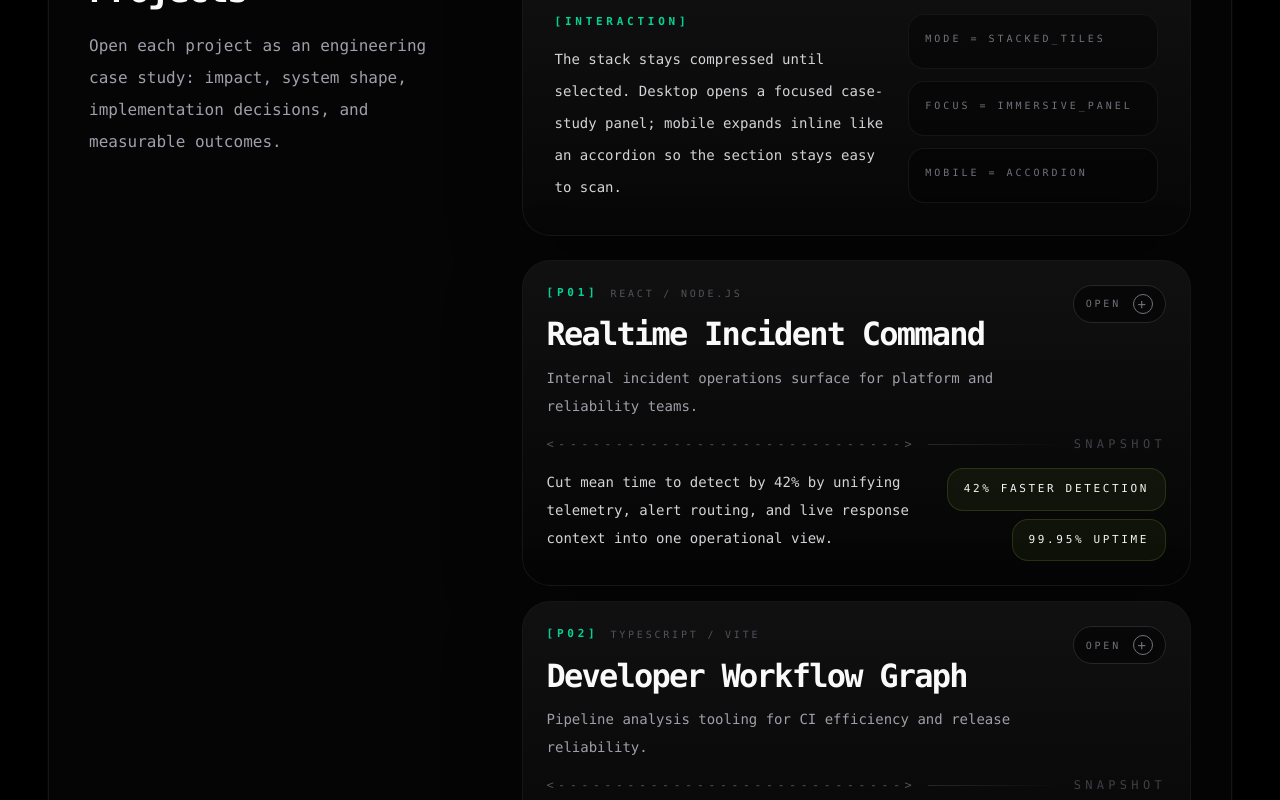
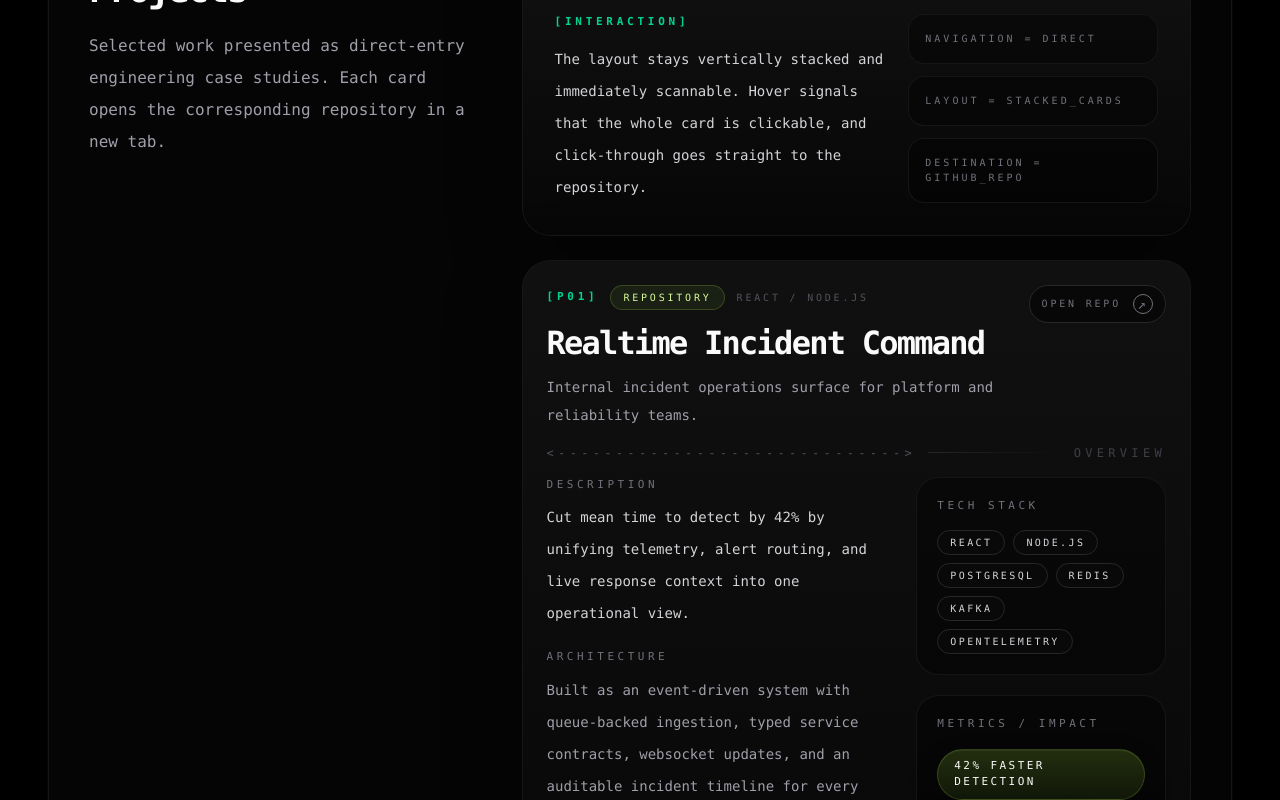
Before and after one commit to Rishi-Mishima/RIsha_sde_portfolio, a React (Vite) app: page / in a window 1280 px wide. Shown: the part 3620-4420 px from the top of the page. Built offline with nearby package versions, Linux system fonts and the light colour scheme.

Commit message:
refactor: Projects - redesign the projects section, remove the click-open panel design, redirect to github when clicking

```diff
--- a/src/data/portfolio.js
+++ b/src/data/portfolio.js
@@ -75,6 +75,7 @@ export const projects = [
   {
     name: 'Realtime Incident Command',
     label: '[p01]',
+    repoUrl: 'https://github.com/Rishi-Mishima/realtime-incident-command',
     tagline: 'Internal incident operations surface for platform and reliability teams.',
     impact:
       'Cut mean time to detect by 42% by unifying telemetry, alert routing, and live response context into one operational view.',
@@ -91,6 +92,7 @@ export const projects = [
   {
     name: 'Developer Workflow Graph',
     label: '[p02]',
+    repoUrl: 'https://github.com/Rishi-Mishima/developer-workflow-graph',
     tagline: 'Pipeline analysis tooling for CI efficiency and release reliability.',
     impact:
       'Reduced CI waste and flaky deployment loops by exposing dependency bottlenecks, cache misses, and repeated failure paths across the delivery pipeline.',
@@ -107,6 +109,7 @@ export const projects = [
   {
     name: 'Pricing Intelligence Engine',
     label: '[p03]',
+    repoUrl: 'https://github.com/Rishi-Mishima/pricing-intelligence-engine',
     tagline: 'Decision support platform combining market signals with internal experiments.',
     impact:
       'Improved pricing confidence for product leadership by combining external benchmarks, demand trends, and experiment output into a consistent review workflow.',
--- a/src/index.css
+++ b/src/index.css
@@ -431,21 +431,30 @@ select {
     @apply relative space-y-4;
   }
 
-  .project-tile {
-    @apply relative;
+  .project-card-link {
+    @apply block rounded-[1.75rem];
     transform: translateY(calc(var(--tile-order, 0) * -1px));
   }
 
-  .project-tile__trigger {
-    @apply block w-full text-left;
+  .project-card-link:focus-visible {
+    outline: none;
   }
 
-  .project-tile__surface {
-    @apply relative overflow-hidden rounded-[1.75rem] border border-zinc-900/90 bg-[linear-gradient(180deg,rgba(17,17,17,0.96),rgba(5,5,5,0.94))] px-5 py-5 shadow-[0_22px_80px_rgba(0,0,0,0.28)] transition duration-500 sm:px-6 sm:py-6;
-    transition-property: transform, border-color, box-shadow, background, filter;
+  .project-card-link:focus-visible .project-card {
+    border-color: rgba(163, 230, 53, 0.32);
+    box-shadow:
+      0 0 0 1px rgba(163, 230, 53, 0.14),
+      0 28px 90px rgba(0, 0, 0, 0.4),
+      0 0 40px rgba(163, 230, 53, 0.1);
   }
 
-  .project-tile__surface::before {
+  .project-card {
+    @apply relative overflow-hidden rounded-[1.75rem] border border-zinc-900/90 bg-[linear-gradient(180deg,rgba(17,17,17,0.96),rgba(5,5,5,0.94))] px-5 py-5 shadow-[0_22px_80px_rgba(0,0,0,0.28)] transition duration-500 sm:px-6 sm:py-6;
+    cursor: pointer;
+    transition-property: transform, border-color, box-shadow, background;
+  }
+
+  .project-card::before {
     content: "";
     @apply absolute inset-0 opacity-0 transition duration-500;
     background:
@@ -453,9 +462,9 @@ select {
       linear-gradient(135deg, rgba(163, 230, 53, 0.05), transparent 48%);
   }
 
-  .project-tile__surface:hover,
-  .project-tile.is-active .project-tile__surface {
-    transform: translateY(-4px);
+  .project-card-link:hover .project-card,
+  .project-card-link:focus-visible .project-card {
+    transform: translateY(-4px) scale(1.01);
     border-color: rgba(163, 230, 53, 0.22);
     box-shadow:
       0 0 0 1px rgba(163, 230, 53, 0.08),
@@ -463,20 +472,21 @@ select {
       0 0 36px rgba(163, 230, 53, 0.08);
   }
 
-  .project-tile__surface:hover::before,
-  .project-tile.is-active .project-tile__surface::before {
+  .project-card-link:hover .project-card::before,
+  .project-card-link:focus-visible .project-card::before {
     @apply opacity-100;
   }
 
-  .project-tile__indicator {
+  .project-card__cta {
     @apply inline-flex shrink-0 items-center gap-3 rounded-full border border-zinc-800 bg-black/50 px-3 py-2 text-[10px] uppercase tracking-[0.28em] text-zinc-500 transition duration-300;
   }
 
-  .project-tile__indicator.is-active {
+  .project-card-link:hover .project-card__cta,
+  .project-card-link:focus-visible .project-card__cta {
     @apply border-lime-300/30 bg-lime-300/8 text-lime-200;
   }
 
-  .project-tile__indicator-mark {
+  .project-card__cta-mark {
     @apply inline-flex h-5 w-5 items-center justify-center rounded-full border border-current text-sm;
   }
 
@@ -493,82 +503,7 @@ select {
   }
 
   .project-metric-chip {
-    @apply rounded-2xl border border-lime-300/14 bg-lime-300/5 px-4 py-3 text-[11px] uppercase tracking-[0.24em] text-zinc-100;
-  }
-
-  .project-mobile-detail {
-    display: grid;
-    grid-template-rows: 0fr;
-    opacity: 0;
-    transition:
-      grid-template-rows 380ms ease,
-      opacity 320ms ease;
-  }
-
-  .project-mobile-detail > div {
-    overflow: hidden;
-  }
-
-  .project-mobile-detail.is-open {
-    grid-template-rows: 1fr;
-    opacity: 1;
-  }
-
-  .project-focus-layer {
-    position: fixed;
-    inset: 0;
-    z-index: 60;
-    pointer-events: none;
-    opacity: 0;
-    transition: opacity 320ms ease;
-  }
-
-  .project-focus-layer.is-visible {
-    opacity: 1;
-    pointer-events: auto;
-  }
-
-  .project-focus-layer__backdrop {
-    position: absolute;
-    inset: 0;
-    border: 0;
-    background:
-      radial-gradient(circle at 50% 18%, rgba(163, 230, 53, 0.06), transparent 26%),
-      rgba(0, 0, 0, 0.68);
-    backdrop-filter: blur(14px);
-  }
-
-  .project-focus-shell {
-    position: relative;
-    display: flex;
-    min-height: 100vh;
-    align-items: center;
-    justify-content: center;
-    padding: 2rem;
-  }
-
-  .project-focus-panel {
-    width: min(72rem, calc(100vw - 4rem));
-    max-height: calc(100vh - 4rem);
-    overflow: auto;
-    transform: translateY(24px) scale(0.97);
-    opacity: 0;
-    transition:
-      transform 420ms cubic-bezier(0.2, 0.8, 0.2, 1),
-      opacity 320ms ease;
-    box-shadow:
-      0 0 0 1px rgba(163, 230, 53, 0.08),
-      0 40px 140px rgba(0, 0, 0, 0.6),
-      0 0 70px rgba(163, 230, 53, 0.08);
-  }
-
-  .project-focus-panel.is-visible {
-    transform: translateY(0) scale(1);
-    opacity: 1;
-  }
-
-  .project-close {
-    @apply inline-flex items-center rounded-full border border-zinc-800 bg-black/55 px-4 py-2 text-[10px] uppercase tracking-[0.3em] text-zinc-400 transition duration-300 hover:border-lime-300/30 hover:text-lime-200;
+    @apply inline-flex items-center rounded-full border border-lime-300/18 bg-[linear-gradient(180deg,rgba(163,230,53,0.18),rgba(163,230,53,0.08))] px-4 py-2 text-[11px] font-medium uppercase tracking-[0.22em] text-zinc-50 shadow-[inset_0_1px_0_rgba(255,255,255,0.06),0_12px_30px_rgba(0,0,0,0.18)];
   }
 }
 
@@ -632,12 +567,12 @@ body.theme-daylight .about-quote {
   @apply border-emerald-700/16 text-stone-800;
 }
 
-body.theme-daylight .project-tile__surface {
+body.theme-daylight .project-card {
   @apply border-stone-300/90 bg-[linear-gradient(180deg,rgba(255,255,255,0.96),rgba(244,244,245,0.92))];
 }
 
-body.theme-daylight .project-tile__surface:hover,
-body.theme-daylight .project-tile.is-active .project-tile__surface {
+body.theme-daylight .project-card-link:hover .project-card,
+body.theme-daylight .project-card-link:focus-visible .project-card {
   border-color: rgba(5, 150, 105, 0.22);
   box-shadow:
     0 0 0 1px rgba(5, 150, 105, 0.06),
@@ -645,19 +580,19 @@ body.theme-daylight .project-tile.is-active .project-tile__surface {
     0 0 34px rgba(5, 150, 105, 0.06);
 }
 
-body.theme-daylight .project-tile__surface::before {
+body.theme-daylight .project-card::before {
   background:
     radial-gradient(circle at 10% 18%, rgba(5, 150, 105, 0.08), transparent 30%),
     linear-gradient(135deg, rgba(5, 150, 105, 0.05), transparent 48%);
 }
 
-body.theme-daylight .project-tile__indicator {
+body.theme-daylight .project-card__cta {
   @apply border-stone-300 bg-white/70 text-stone-500;
 }
 
-body.theme-daylight .project-tile__indicator.is-active,
-body.theme-daylight .project-case-tag,
-body.theme-daylight .project-close {
+body.theme-daylight .project-card-link:hover .project-card__cta,
+body.theme-daylight .project-card-link:focus-visible .project-card__cta,
+body.theme-daylight .project-case-tag {
   color: #0f766e !important;
   border-color: rgba(15, 118, 110, 0.22) !important;
   background-color: rgba(15, 118, 110, 0.06) !important;
@@ -668,16 +603,14 @@ body.theme-daylight .project-badge {
   @apply border-stone-300/90 bg-white/78;
 }
 
-body.theme-daylight .project-focus-layer__backdrop {
+body.theme-daylight .project-metric-chip {
+  color: #166534 !important;
+  border-color: rgba(34, 197, 94, 0.16) !important;
   background:
-    radial-gradient(circle at 50% 18%, rgba(5, 150, 105, 0.08), transparent 26%),
-    rgba(245, 245, 244, 0.74);
-}
-
-body.theme-daylight .project-focus-panel {
+    linear-gradient(180deg, rgba(240, 253, 244, 0.98), rgba(220, 252, 231, 0.96)) !important;
   box-shadow:
-    0 0 0 1px rgba(5, 150, 105, 0.05),
-    0 40px 120px rgba(120, 113, 108, 0.22);
+    inset 0 1px 0 rgba(255, 255, 255, 0.74),
+    0 8px 18px rgba(34, 197, 94, 0.08) !important;
 }
 
 body.theme-daylight .section-shell::before {
@@ -713,11 +646,6 @@ body.theme-daylight .hero-status-block {
   .mouse-aura,
   .mouse-core {
     display: none;
-  }
-
-  .project-tile__surface:hover,
-  .project-tile.is-active .project-tile__surface {
-    transform: none;
   }
 }
 
--- a/src/sections/ProjectsSection.jsx
+++ b/src/sections/ProjectsSection.jsx
@@ -1,116 +1,16 @@
-import { useEffect, useState } from 'react'
 import AsciiDivider from '../components/AsciiDivider'
 import SectionHeading from '../components/SectionHeading'
 import TerminalWindow from '../components/TerminalWindow'
 
-function ProjectDetail({ project, compact = false }) {
+function ProjectsSection({ projects }) {
   return (
-    <div className={`grid gap-6 ${compact ? '' : 'lg:grid-cols-[1.15fr_0.85fr] lg:gap-8'}`}>
-      <div className="space-y-6">
-        <div className="space-y-4">
-          <div className="flex flex-wrap items-center gap-3">
-            <p className="section-kicker">{project.label}</p>
-            <span className="project-case-tag">case study</span>
-          </div>
-
-          <div className="space-y-3">
-            <h3 className="display-title text-3xl sm:text-[2.4rem]">{project.name}</h3>
-            <p className="max-w-2xl text-sm leading-8 text-zinc-300 sm:text-base">
-              {project.tagline}
-            </p>
-          </div>
-        </div>
-
-        <AsciiDivider dense label="overview" />
-
-        <div className="space-y-5 text-sm leading-8 text-zinc-300">
-          <div className="space-y-2">
-            <p className="text-[11px] uppercase tracking-[0.32em] text-zinc-500">Description</p>
-            <p>{project.impact}</p>
-          </div>
-
-          <div className="space-y-2">
-            <p className="text-[11px] uppercase tracking-[0.32em] text-zinc-500">Architecture</p>
-            <p className="text-zinc-400">{project.architecture}</p>
-          </div>
-        </div>
-      </div>
-
-      <div className="space-y-5">
-        <div className="project-detail-block">
-          <p className="mb-4 text-[11px] uppercase tracking-[0.32em] text-zinc-500">Stack</p>
-          <div className="flex flex-wrap gap-2">
-            {project.stack.map((item) => (
-              <span key={item} className="project-badge">
-                {item}
-              </span>
-            ))}
-          </div>
-        </div>
-
-        <div className="project-detail-block">
-          <p className="mb-4 text-[11px] uppercase tracking-[0.32em] text-zinc-500">
-            Key Contributions
-          </p>
-          <ul className="space-y-3 text-sm leading-7 text-zinc-300">
-            {project.highlights.map((highlight) => (
-              <li key={highlight} className="flex gap-3">
-                <span className="pt-1 text-lime-300/75">&gt;</span>
-                <span>{highlight}</span>
-              </li>
-            ))}
-          </ul>
-        </div>
-
-        <div className="project-detail-block">
-          <p className="mb-4 text-[11px] uppercase tracking-[0.32em] text-zinc-500">
-            Metrics / Impact
-          </p>
-          <div className="grid gap-2.5">
-            {project.metrics.map((metric) => (
-              <div key={metric} className="project-metric-chip">
-                {metric}
-              </div>
-            ))}
-          </div>
-        </div>
-      </div>
-    </div>
-  )
-}
-
-function ProjectsSection({ projects }) {
-  const [activeProjectIndex, setActiveProjectIndex] = useState(null)
-
-  useEffect(() => {
-    if (activeProjectIndex === null) {
-      return undefined
-    }
-
-    const handleKeyDown = (event) => {
-      if (event.key === 'Escape') {
-        setActiveProjectIndex(null)
-      }
-    }
-
-    window.addEventListener('keydown', handleKeyDown)
-
-    return () => {
-      window.removeEventListener('keydown', handleKeyDown)
-    }
-  }, [activeProjectIndex])
-
-  return (
-    <section
-      id="projects"
-      className={`section-shell project-showcase ${activeProjectIndex !== null ? 'is-focused' : ''}`}
-    >
+    <section id="projects" className="section-shell project-showcase">
       <div className="grid gap-10 lg:grid-cols-[0.72fr_1.28fr] lg:gap-14">
         <SectionHeading
           index={3}
           title="Projects"
-          subtitle="Open each project as an engineering case study: impact, system shape, implementation decisions, and measurable outcomes."
-          note="interactive index"
+          subtitle="Selected work presented as direct-entry engineering case studies. Each card opens the corresponding repository in a new tab."
+          note="github index"
         />
 
         <div className="space-y-6">
@@ -119,47 +19,42 @@ function ProjectsSection({ projects }) {
               <div className="space-y-3">
                 <p className="section-kicker">[interaction]</p>
                 <p className="text-sm leading-8 text-zinc-300">
-                  The stack stays compressed until selected. Desktop opens a focused case-study
-                  panel; mobile expands inline like an accordion so the section stays easy to scan.
+                  The layout stays vertically stacked and immediately scannable. Hover signals that
+                  the whole card is clickable, and click-through goes straight to the repository.
                 </p>
               </div>
 
               <div className="grid gap-3 text-[10px] uppercase tracking-[0.3em] text-zinc-500">
                 <div className="rounded-2xl border border-zinc-900/90 bg-black/35 px-4 py-4">
-                  mode = stacked_tiles
+                  navigation = direct
                 </div>
                 <div className="rounded-2xl border border-zinc-900/90 bg-black/35 px-4 py-4">
-                  focus = immersive_panel
+                  layout = stacked_cards
                 </div>
                 <div className="rounded-2xl border border-zinc-900/90 bg-black/35 px-4 py-4">
-                  mobile = accordion
+                  destination = github_repo
                 </div>
               </div>
             </div>
           </TerminalWindow>
 
           <div className="project-stack">
-            {projects.map((project, index) => {
-              const isActive = activeProjectIndex === index
-
-              return (
-                <article
+            {projects.map((project, index) => (
+              <a
                 key={project.name}
-                  className={`project-tile ${isActive ? 'is-active' : ''}`}
+                href={project.repoUrl}
+                target="_blank"
+                rel="noreferrer"
+                className="project-card-link"
+                aria-label={`Open ${project.name} GitHub repository`}
                 style={{ '--tile-order': index }}
               >
-                  <button
-                    type="button"
-                    className="project-tile__trigger"
-                    aria-expanded={isActive}
-                    aria-controls={`project-mobile-panel-${index}`}
-                    onClick={() => setActiveProjectIndex(isActive ? null : index)}
-                  >
-                    <div className="project-tile__surface">
+                <article className="project-card">
                   <div className="flex items-start justify-between gap-4">
                     <div className="space-y-3">
                       <div className="flex flex-wrap items-center gap-3">
                         <span className="section-kicker">{project.label}</span>
+                        <span className="project-case-tag">repository</span>
                         <span className="text-[10px] uppercase tracking-[0.28em] text-zinc-600">
                           {project.stack.slice(0, 2).join(' / ')}
                         </span>
@@ -175,20 +70,67 @@ function ProjectsSection({ projects }) {
                       </div>
                     </div>
 
-                        <span className={`project-tile__indicator ${isActive ? 'is-active' : ''}`}>
-                          <span>{isActive ? 'close' : 'open'}</span>
-                          <span className="project-tile__indicator-mark" aria-hidden="true">
-                            {isActive ? '−' : '+'}
+                    <span className="project-card__cta">
+                      <span>open repo</span>
+                      <span className="project-card__cta-mark" aria-hidden="true">
+                        ↗
                       </span>
                     </span>
                   </div>
 
-                      <AsciiDivider dense label="snapshot" className="py-4" />
+                  <AsciiDivider dense label="overview" className="py-4" />
 
-                      <div className="grid gap-4 sm:grid-cols-[minmax(0,1.4fr)_minmax(0,0.8fr)]">
-                        <p className="text-left text-sm leading-7 text-zinc-300">{project.impact}</p>
-                        <div className="flex flex-wrap justify-start gap-2 sm:justify-end">
-                          {project.metrics.slice(0, 2).map((metric) => (
+                  <div className="grid gap-6 lg:grid-cols-[minmax(0,1.15fr)_minmax(0,0.85fr)] lg:gap-8">
+                    <div className="space-y-5">
+                      <div className="space-y-2">
+                        <p className="text-[11px] uppercase tracking-[0.32em] text-zinc-500">
+                          Description
+                        </p>
+                        <p className="text-sm leading-8 text-zinc-300">{project.impact}</p>
+                      </div>
+
+                      <div className="space-y-2">
+                        <p className="text-[11px] uppercase tracking-[0.32em] text-zinc-500">
+                          Architecture
+                        </p>
+                        <p className="text-sm leading-8 text-zinc-400">{project.architecture}</p>
+                      </div>
+
+                      <div className="space-y-3">
+                        <p className="text-[11px] uppercase tracking-[0.32em] text-zinc-500">
+                          Key Contributions
+                        </p>
+                        <ul className="space-y-3 text-sm leading-7 text-zinc-300">
+                          {project.highlights.map((highlight) => (
+                            <li key={highlight} className="flex gap-3">
+                              <span className="pt-1 text-lime-300/75">&gt;</span>
+                              <span>{highlight}</span>
+                            </li>
+                          ))}
+                        </ul>
+                      </div>
+                    </div>
+
+                    <div className="space-y-5">
+                      <div className="project-detail-block">
+                        <p className="mb-4 text-[11px] uppercase tracking-[0.32em] text-zinc-500">
+                          Tech Stack
+                        </p>
+                        <div className="flex flex-wrap gap-2">
+                          {project.stack.map((item) => (
+                            <span key={item} className="project-badge">
+                              {item}
+                            </span>
+                          ))}
+                        </div>
+                      </div>
+
+                      <div className="project-detail-block">
+                        <p className="mb-4 text-[11px] uppercase tracking-[0.32em] text-zinc-500">
+                          Metrics / Impact
+                        </p>
+                        <div className="flex flex-wrap gap-2.5">
+                          {project.metrics.map((metric) => (
                             <span key={metric} className="project-metric-chip">
                               {metric}
                             </span>
@@ -196,59 +138,11 @@ function ProjectsSection({ projects }) {
                         </div>
                       </div>
                     </div>
-                  </button>
-
-                  <div
-                    id={`project-mobile-panel-${index}`}
-                    className={`project-mobile-detail md:hidden ${isActive ? 'is-open' : ''}`}
-                  >
-                    <div className="px-5 pb-6 pt-1 sm:px-6">
-                      <ProjectDetail project={project} compact />
-                    </div>
                   </div>
                 </article>
-              )
-            })}
+              </a>
+            ))}
           </div>
-        </div>
-      </div>
-
-      <div
-        className={`project-focus-layer ${activeProjectIndex !== null ? 'is-visible' : ''} hidden md:block`}
-        aria-hidden={activeProjectIndex === null}
-      >
-        <button
-          type="button"
-          className="project-focus-layer__backdrop"
-          aria-label="Close project detail"
-          onClick={() => setActiveProjectIndex(null)}
-        />
-
-        <div className="project-focus-shell">
-          <TerminalWindow
-            title={activeProjectIndex !== null ? projects[activeProjectIndex].name : 'project'}
-            className={`project-focus-panel ${activeProjectIndex !== null ? 'is-visible' : ''}`}
-            contentClassName="space-y-8"
-          >
-            {activeProjectIndex !== null ? (
-              <>
-                <div className="flex items-center justify-between gap-4">
-                  <p className="text-[10px] uppercase tracking-[0.32em] text-zinc-500">
-                    expanded_case_file://{projects[activeProjectIndex].label}
-                  </p>
-                  <button
-                    type="button"
-                    className="project-close"
-                    onClick={() => setActiveProjectIndex(null)}
-                  >
-                    close
-                  </button>
-                </div>
-
-                <ProjectDetail project={projects[activeProjectIndex]} />
-              </>
-            ) : null}
-          </TerminalWindow>
         </div>
       </div>
     </section>
```
Lines whose indentation alone changed are shown as unchanged.
